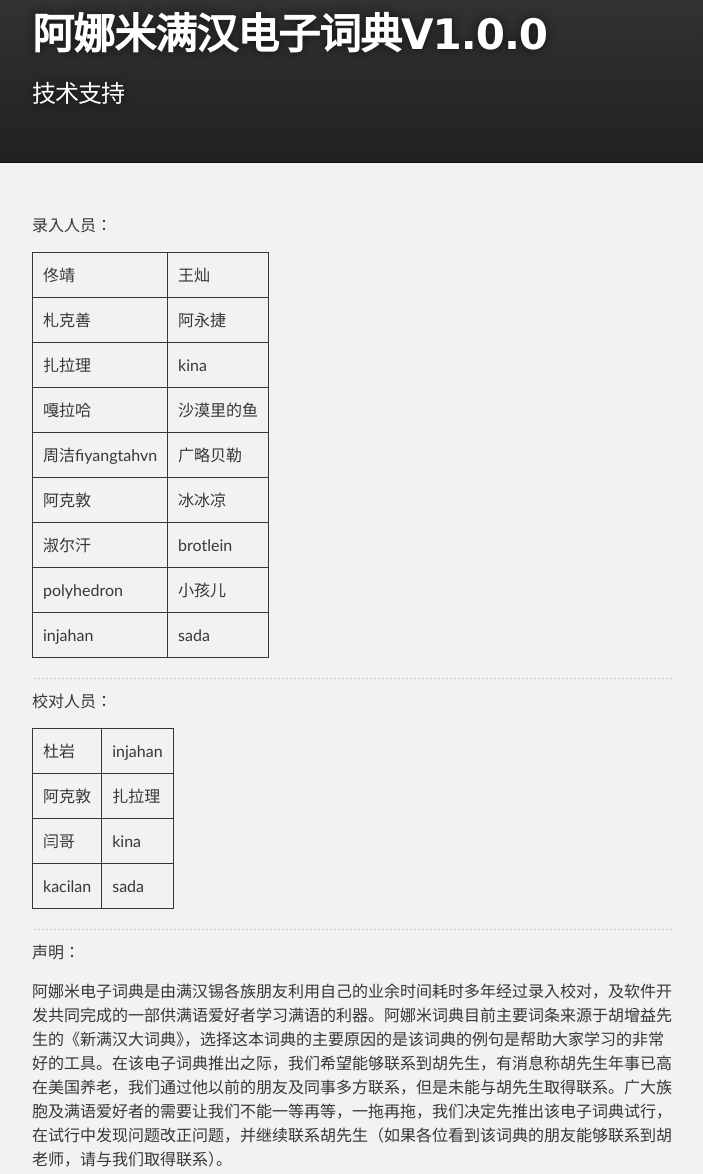
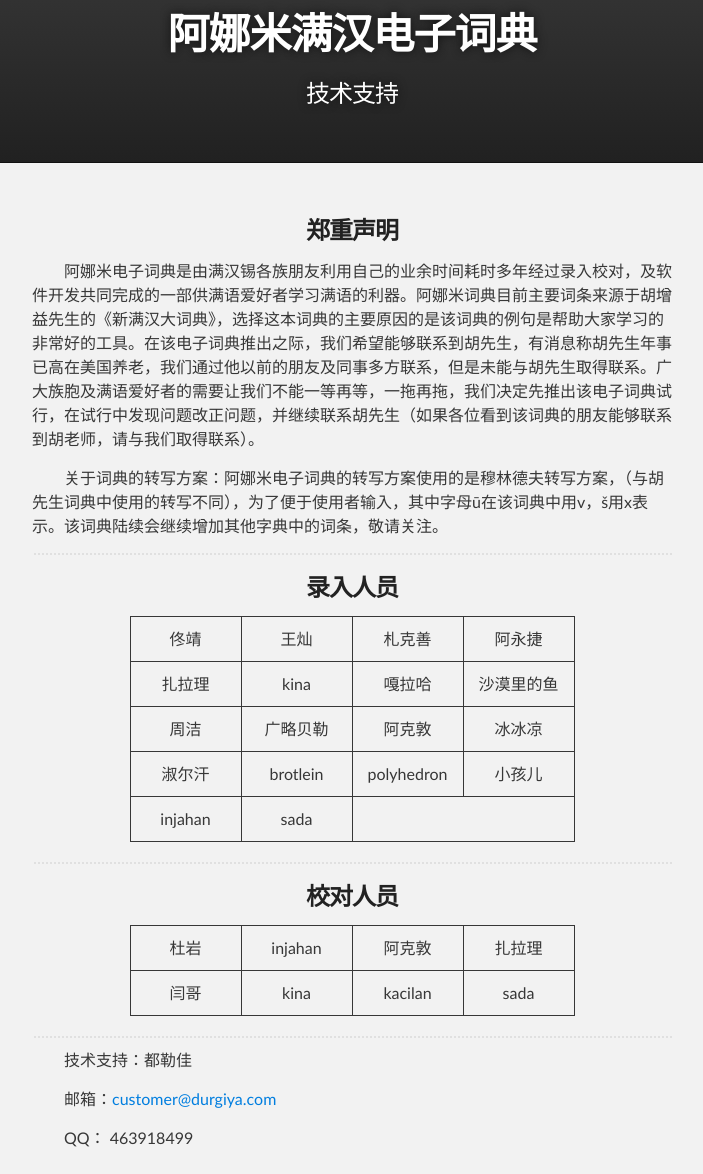
Before and after one commit to durgiya/durgiya.github.io, a plain HTML site: page index.html in a window 1280 px wide. Shown: the part 47-1221 px from the top of the page, without its empty margins (288-991 px from the left). Drawn offline with Linux system fonts and the light colour scheme.

Commit message:
修改页面样式

```diff
--- a/index.html
+++ b/index.html
@@ -16,85 +16,78 @@
     <!-- HEADER -->
     <div id="header_wrap" class="outer">
         <header class="inner">
-          <h1 id="project_title">阿娜米满汉电子词典V1.0.0</h1>
-          <h2 id="project_tagline">技术支持</h2>
+          <center>
+            <h1 id="project_title">阿娜米满汉电子词典</h1>
+            <h2 id="project_tagline">技术支持</h2>
+          </center>
         </header>
     </div>
 
     <!-- MAIN CONTENT -->
     <div id="main_content_wrap" class="outer">
       <section id="main_content" class="inner">
-      	<p>录入人员：</p>
-          <table cellspacing="10">
-              <tr class="item">
-                  <td>佟靖</td>
-                  <td>王灿</td>
-              </tr>
-              <tr class="item">
-                  <td>札克善</td>
-                  <td>阿永捷</td>
-              </tr>
-              <tr class="item">
-                  <td>扎拉理</td>
-                  <td>kina</td>
-              </tr>
-              <tr class="item">
-                  <td>嘎拉哈</td>
-                  <td>沙漠里的鱼</td>
-              </tr>
-              <tr class="item">
-                  <td>周洁fiyangtahvn</td>
-                  <td>广略贝勒</td>
-              </tr>
-              <tr class="item">
-                  <td>阿克敦</td>
-                  <td>冰冰凉</td>
-              </tr>
-              <tr class="item">
-                  <td>淑尔汗</td>
-                  <td>brotlein</td>
-              </tr>
-              <tr class="item">
-                  <td>polyhedron</td>
-                  <td>小孩儿</td>
-              </tr>
-              <tr class="item">
-                  <td>injahan</td>
-                  <td>sada</td>
-              </tr>
-          </table>
-      	<hr />
-      	<p>校对人员：</p>
-          <table cellspacing="10">
-              <tr class="item">
-                  <td>杜岩</td>
-                  <td>injahan</td>
-              </tr>
-              <tr class="item">
-                  <td>阿克敦</td>
-                  <td>扎拉理</td>
-              </tr>
-              <tr class="item">
-                  <td>闫哥</td>
-                  <td>kina</td>
-              </tr>
-              <tr class="item">
-                  <td>kacilan</td>
-                  <td>sada</td>
-              </tr>
-          </table>
-      	<hr />
-          <p><b>声明：</b></p>
-          <p class="item">
+          <center><h3>郑重声明</h3></center>
+          <p>
               阿娜米电子词典是由满汉锡各族朋友利用自己的业余时间耗时多年经过录入校对，及软件开发共同完成的一部供满语爱好者学习满语的利器。阿娜米词典目前主要词条来源于胡增益先生的《新满汉大词典》，选择这本词典的主要原因的是该词典的例句是帮助大家学习的非常好的工具。在该电子词典推出之际，我们希望能够联系到胡先生，有消息称胡先生年事已高在美国养老，我们通过他以前的朋友及同事多方联系，但是未能与胡先生取得联系。广大族胞及满语爱好者的需要让我们不能一等再等，一拖再拖，我们决定先推出该电子词典试行，在试行中发现问题改正问题，并继续联系胡先生（如果各位看到该词典的朋友能够联系到胡老师，请与我们取得联系）。
           </p>
           <p>
             关于词典的转写方案：阿娜米电子词典的转写方案使用的是穆林德夫转写方案，（与胡先生词典中使用的转写不同），为了便于使用者输入，其中字母ū在该词典中用v，š用x表示。该词典陆续会继续增加其他字典中的词条，敬请关注。
           </p>
-          <hr />
+
+          <hr/>
+        <center>
+            <table>
+                <caption><h3>录入人员</h3></caption>
+                <tr>
+                    <td>佟靖</td>
+                    <td>王灿</td>
+                    <td>札克善</td>
+                    <td>阿永捷</td>
+                </tr>
+                <tr>
+                    <td>扎拉理</td>
+                    <td>kina</td>
+                    <td>嘎拉哈</td>
+                    <td>沙漠里的鱼</td>
+                </tr>
+                <tr>
+                    <td>周洁</td>
+                    <td>广略贝勒</td>
+                    <td>阿克敦</td>
+                    <td>冰冰凉</td>
+                </tr>
+                <tr>
+                    <td>淑尔汗</td>
+                    <td>brotlein</td>
+                    <td>polyhedron</td>
+                    <td>小孩儿</td>
+                </tr>
+                <tr>
+                    <td>injahan</td>
+                    <td>sada</td>
+                </tr>
+            </table>
+        	<hr/>
+            <table cellspacing="10">
+                <caption><h3>校对人员</h3></caption>
+                <tr>
+                    <td>杜岩</td>
+                    <td>injahan</td>
+                    <td>阿克敦</td>
+                    <td>扎拉理</td>
+                </tr>
+                <tr>
+                    <td>闫哥</td>
+                    <td>kina</td>
+                    <td>kacilan</td>
+                    <td>sada</td>
+                </tr>
+            </table>
+        </center>
+      	<hr />
       	<p>技术支持：都勒佳</p>
-      	<p>邮箱：customer@durgiya.com</p>
-          <p> QQ： 463918499</p>
+      	<p>邮箱：<a href="mailto:customer@durgiya.com">customer@durgiya.com</a></p>
+        <p> QQ： 463918499</p>
       </section>
     </div>
 
@@ -104,8 +97,5 @@
         <p align="center">阿娜米满汉电子词典</p>
       </footer>
     </div>
-
-
-
   </body>
 </html>
--- a/stylesheets/stylesheet.css
+++ b/stylesheets/stylesheet.css
@@ -95,6 +95,7 @@ h6 {
 
 p {
   margin: 10px 0 15px 0;
+  text-indent: 2em;
 }
 
 footer p {
@@ -148,13 +149,14 @@ img {
   -ms-box-shadow: 0 0 5px #ebebeb;
 }
 
-p img {
+img {
   display: inline;
   margin: 0;
   padding: 0;
   vertical-align: middle;
   text-align: center;
   border: none;
+  text-indent: 2em;
 }
 
 pre, code {
@@ -227,7 +229,7 @@ dl p {
 }
 
 hr {
-  height: 1px;
+  height: 2px;
   margin-bottom: 5px;
   border: none;
   background: url('../images/bg_hr.png') repeat-x center;
@@ -236,7 +238,7 @@ hr {
 table {
   border: 1px solid #373737;
   margin-bottom: 20px;
-  text-align: left;
+  text-align: center;
  }
 
 th {
@@ -248,7 +250,9 @@ th {
 
 td {
   padding: 10px;
-  border: 1px solid #373737;
+  text-align: center;
+  border: 1.5px solid #373737;
+  min-width: 90px;
  }
 
 form {
```
